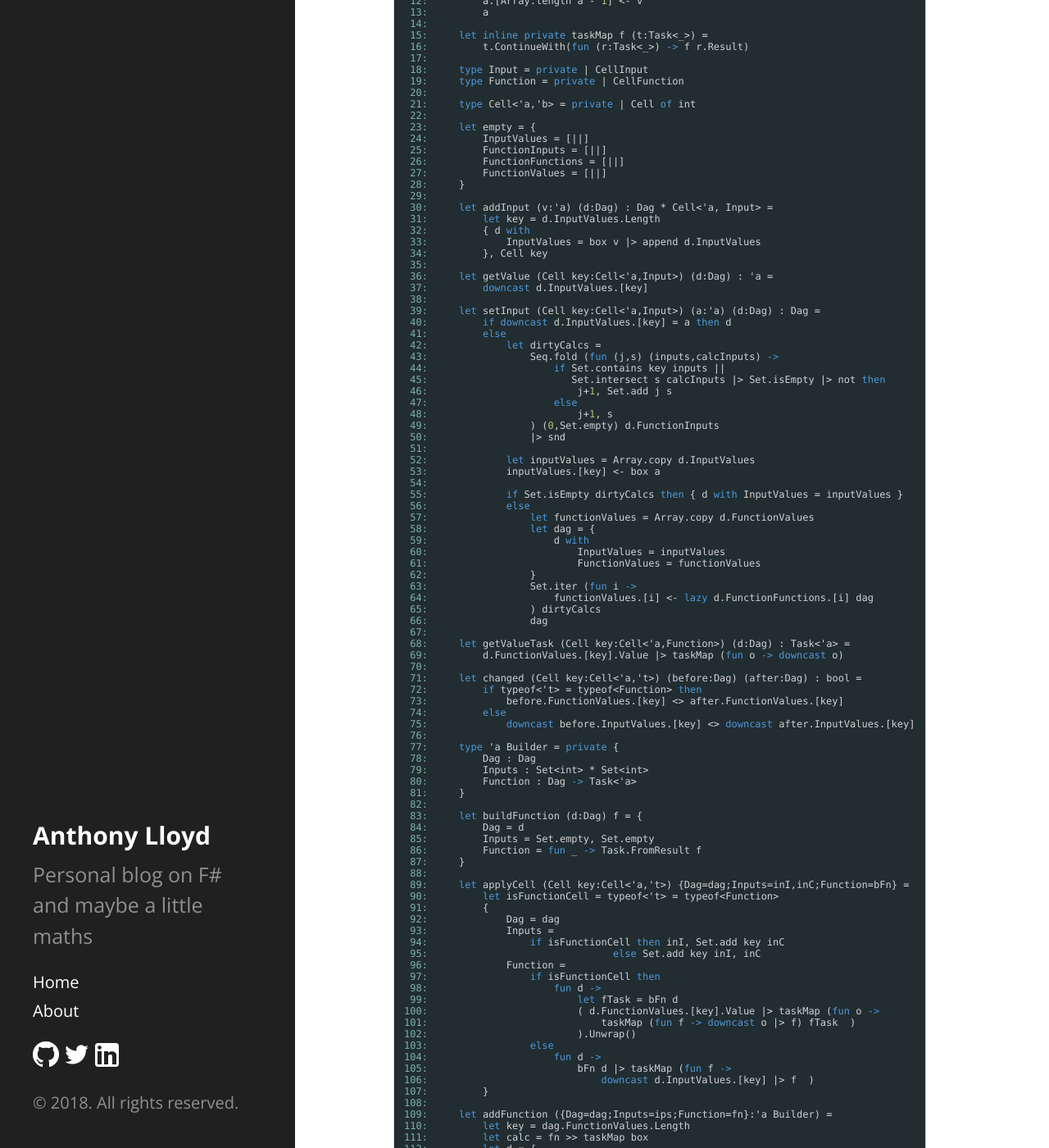
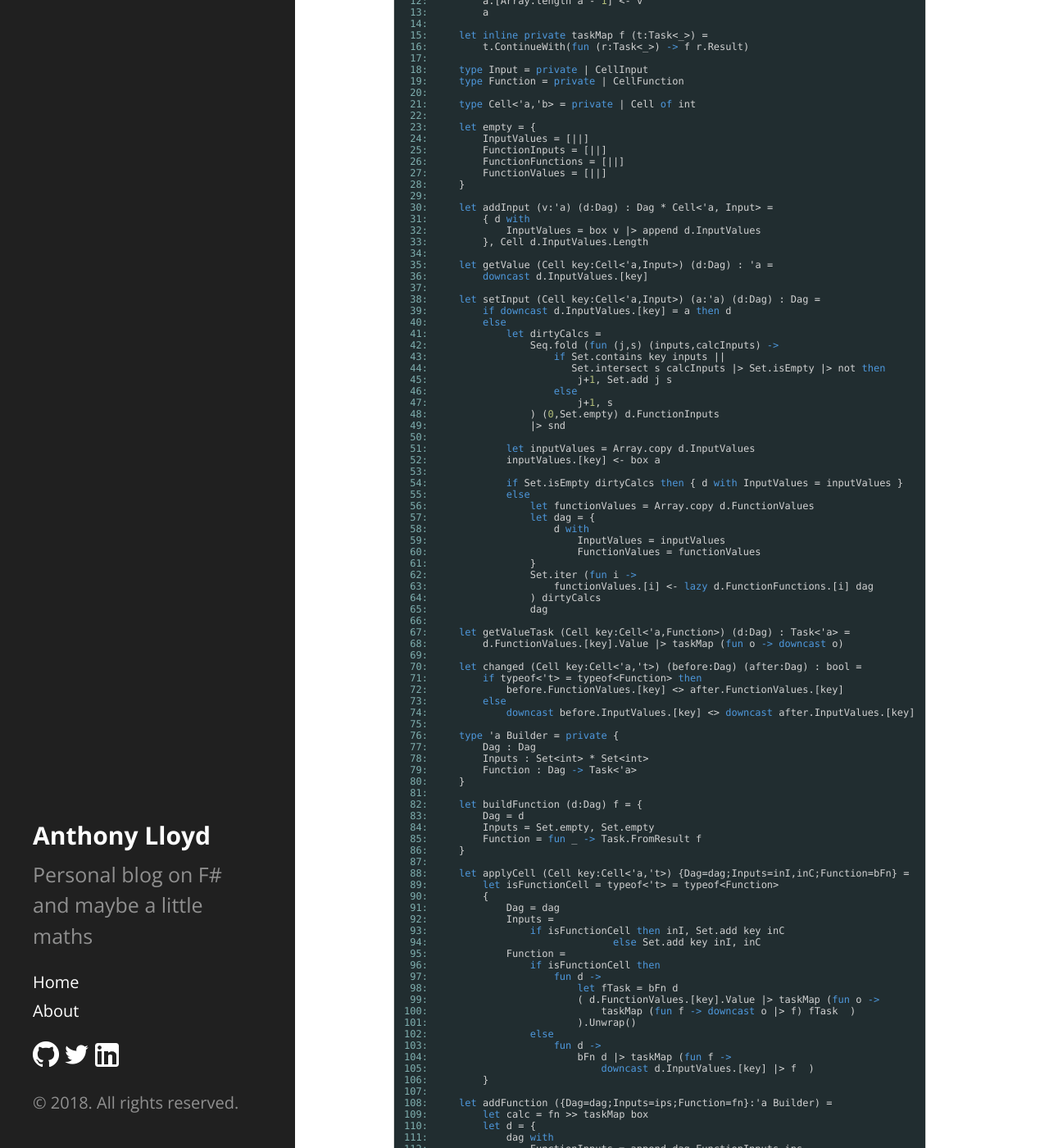
Before and after one commit to AnthonyLloyd/AnthonyLloyd.github.io, a Jekyll site: the page built from _posts/2018-08-24-dag-immutable-spreadsheet.html, in a window 1280 px wide and 1400 px high, scrolled down 1271 px. Shown: the whole window at 82% size. Built offline with Jekyll 4.4.1, drawn with Linux system fonts in a browser that asks for light colours; some web fonts are replaced; comment, search, counter and statistics services are not loaded; some of the changed text lies outside the part shown.

Commit message:
simplify

```diff
--- a/_posts/2018-08-24-dag-immutable-spreadsheet.html
+++ b/_posts/2018-08-24-dag-immutable-spreadsheet.html
@@ -138,8 +138,6 @@ Calculations are run only once, and results are reused even after further update
 <span class="l">116: </span>
 <span class="l">117: </span>
 <span class="l">118: </span>
-<span class="l">119: </span>
-<span class="l">120: </span>
 </pre></td>
 <td class="snippet"><pre class="fssnip highlighted"><code lang="fsharp"><span class="k">type</span> <span onmouseout="hideTip(event, 'fs4', 5)" onmouseover="showTip(event, 'fs4', 5)" class="t">Dag</span> <span class="o">=</span> <span class="k">private</span> {
     <span onmouseout="hideTip(event, 'fs5', 6)" onmouseover="showTip(event, 'fs5', 6)" class="i">InputValues</span> <span class="o">:</span> <span onmouseout="hideTip(event, 'fs6', 7)" onmouseover="showTip(event, 'fs6', 7)" class="t">obj</span> <span onmouseout="hideTip(event, 'fs7', 8)" onmouseover="showTip(event, 'fs7', 8)" class="t">array</span>
@@ -171,10 +169,9 @@ Calculations are run only once, and results are reused even after further update
     }
 
     <span class="k">let</span> <span class="i">addInput</span> (<span class="i">v</span><span class="o">:</span><span class="o">&#39;</span><span class="i">a</span>) (<span class="i">d</span><span class="o">:</span><span onmouseout="hideTip(event, 'fs4', 36)" onmouseover="showTip(event, 'fs4', 36)" class="i">Dag</span>) <span class="o">:</span> <span onmouseout="hideTip(event, 'fs4', 37)" onmouseover="showTip(event, 'fs4', 37)" class="i">Dag</span> <span class="o">*</span> <span class="i">Cell</span><span class="o">&lt;</span><span class="o">&#39;</span><span class="i">a</span>, <span class="i">Input</span><span class="o">&gt;</span> <span class="o">=</span>
-        <span class="k">let</span> <span class="i">key</span> <span class="o">=</span> <span class="i">d</span><span class="o">.</span><span class="i">InputValues</span><span class="o">.</span><span class="i">Length</span>
         { <span class="i">d</span> <span class="k">with</span>
             <span class="i">InputValues</span> <span class="o">=</span> <span onmouseout="hideTip(event, 'fs18', 38)" onmouseover="showTip(event, 'fs18', 38)" class="i">box</span> <span class="i">v</span> <span class="o">|&gt;</span> <span class="i">append</span> <span class="i">d</span><span class="o">.</span><span class="i">InputValues</span>
-        }, <span class="i">Cell</span> <span class="i">key</span>
+        }, <span class="i">Cell</span> <span class="i">d</span><span class="o">.</span><span class="i">InputValues</span><span class="o">.</span><span class="i">Length</span>
 
     <span class="k">let</span> <span class="i">getValue</span> (<span class="i">Cell</span> <span class="i">key</span><span class="o">:</span><span class="i">Cell</span><span class="o">&lt;</span><span class="o">&#39;</span><span class="i">a</span>,<span class="i">Input</span><span class="o">&gt;</span>) (<span class="i">d</span><span class="o">:</span><span onmouseout="hideTip(event, 'fs4', 39)" onmouseover="showTip(event, 'fs4', 39)" class="i">Dag</span>) <span class="o">:</span> <span class="o">&#39;</span><span class="i">a</span> <span class="o">=</span>
         <span class="k">downcast</span> <span class="i">d</span><span class="o">.</span><span class="i">InputValues</span><span class="o">.</span>[<span class="i">key</span>]
@@ -250,16 +247,15 @@ Calculations are run only once, and results are reused even after further update
         }
 
     <span class="k">let</span> <span class="i">addFunction</span> ({<span onmouseout="hideTip(event, 'fs4', 101)" onmouseover="showTip(event, 'fs4', 101)" class="i">Dag</span><span class="o">=</span><span class="i">dag</span>;<span class="i">Inputs</span><span class="o">=</span><span class="i">ips</span>;<span class="i">Function</span><span class="o">=</span><span class="i">fn</span>}<span class="o">:</span><span class="o">&#39;</span><span class="i">a</span> <span class="i">Builder</span>) <span class="o">=</span>
-        <span class="k">let</span> <span class="i">key</span> <span class="o">=</span> <span class="i">dag</span><span class="o">.</span><span onmouseout="hideTip(event, 'fs13', 102)" onmouseover="showTip(event, 'fs13', 102)" class="i">FunctionValues</span><span class="o">.</span><span class="i">Length</span>
-        <span class="k">let</span> <span class="i">calc</span> <span class="o">=</span> <span class="i">fn</span> <span class="o">&gt;</span><span class="o">&gt;</span> <span class="i">taskMap</span> <span onmouseout="hideTip(event, 'fs18', 103)" onmouseover="showTip(event, 'fs18', 103)" class="i">box</span>
+        <span class="k">let</span> <span class="i">calc</span> <span class="o">=</span> <span class="i">fn</span> <span class="o">&gt;</span><span class="o">&gt;</span> <span class="i">taskMap</span> <span onmouseout="hideTip(event, 'fs18', 102)" onmouseover="showTip(event, 'fs18', 102)" class="i">box</span>
         <span class="k">let</span> <span class="i">d</span> <span class="o">=</span> {
             <span class="i">dag</span> <span class="k">with</span>
                 <span class="i">FunctionInputs</span> <span class="o">=</span> <span class="i">append</span> <span class="i">dag</span><span class="o">.</span><span class="i">FunctionInputs</span> <span class="i">ips</span>
                 <span class="i">FunctionFunctions</span> <span class="o">=</span> <span class="i">append</span> <span class="i">dag</span><span class="o">.</span><span class="i">FunctionFunctions</span> <span class="i">calc</span>
-                <span onmouseout="hideTip(event, 'fs13', 104)" onmouseover="showTip(event, 'fs13', 104)" class="i">FunctionValues</span> <span class="o">=</span> <span class="i">append</span> <span class="i">dag</span><span class="o">.</span><span onmouseout="hideTip(event, 'fs13', 105)" onmouseover="showTip(event, 'fs13', 105)" class="i">FunctionValues</span> <span class="k">null</span>
+                <span onmouseout="hideTip(event, 'fs13', 103)" onmouseover="showTip(event, 'fs13', 103)" class="i">FunctionValues</span> <span class="o">=</span> <span class="i">append</span> <span class="i">dag</span><span class="o">.</span><span onmouseout="hideTip(event, 'fs13', 104)" onmouseover="showTip(event, 'fs13', 104)" class="i">FunctionValues</span> <span class="k">null</span>
         }
-        <span class="i">d</span><span class="o">.</span><span onmouseout="hideTip(event, 'fs13', 106)" onmouseover="showTip(event, 'fs13', 106)" class="i">FunctionValues</span><span class="o">.</span>[<span class="i">d</span><span class="o">.</span><span onmouseout="hideTip(event, 'fs13', 107)" onmouseover="showTip(event, 'fs13', 107)" class="i">FunctionValues</span><span class="o">.</span><span class="i">Length</span><span class="o">-</span><span class="n">1</span>] <span class="o">&lt;-</span> <span class="k">lazy</span> <span class="i">calc</span> <span class="i">d</span>
-        <span class="k">let</span> <span class="i">cell</span> <span class="o">:</span> <span class="i">Cell</span><span class="o">&lt;</span><span class="o">&#39;</span><span class="i">a</span>,<span class="i">Function</span><span class="o">&gt;</span> <span class="o">=</span> <span class="i">Cell</span> <span class="i">key</span>
+        <span class="i">d</span><span class="o">.</span><span onmouseout="hideTip(event, 'fs13', 105)" onmouseover="showTip(event, 'fs13', 105)" class="i">FunctionValues</span><span class="o">.</span>[<span class="i">d</span><span class="o">.</span><span onmouseout="hideTip(event, 'fs13', 106)" onmouseover="showTip(event, 'fs13', 106)" class="i">FunctionValues</span><span class="o">.</span><span class="i">Length</span><span class="o">-</span><span class="n">1</span>] <span class="o">&lt;-</span> <span class="k">lazy</span> <span class="i">calc</span> <span class="i">d</span>
+        <span class="k">let</span> <span class="i">cell</span> <span class="o">:</span> <span class="i">Cell</span><span class="o">&lt;</span><span class="o">&#39;</span><span class="i">a</span>,<span class="i">Function</span><span class="o">&gt;</span> <span class="o">=</span> <span class="i">Cell</span> <span class="i">dag</span><span class="o">.</span><span onmouseout="hideTip(event, 'fs13', 107)" onmouseover="showTip(event, 'fs13', 107)" class="i">FunctionValues</span><span class="o">.</span><span class="i">Length</span>
         <span class="i">d</span>, <span class="i">cell</span>
 </code></pre></td>
 </tr>
```
Also changed, not shown: 1 other file.
